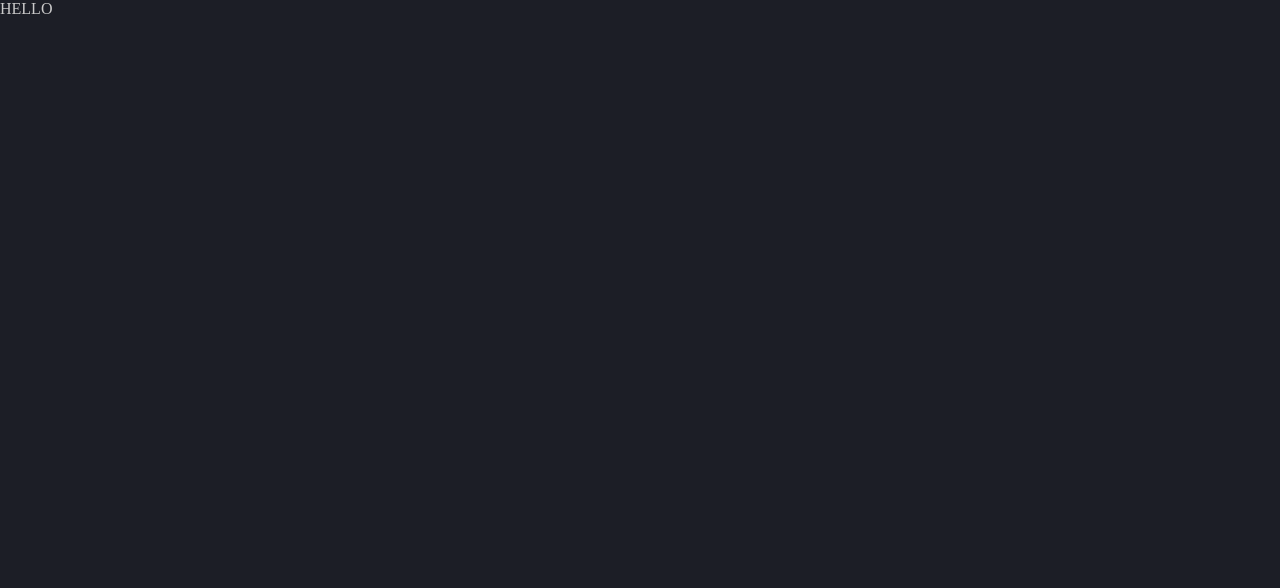
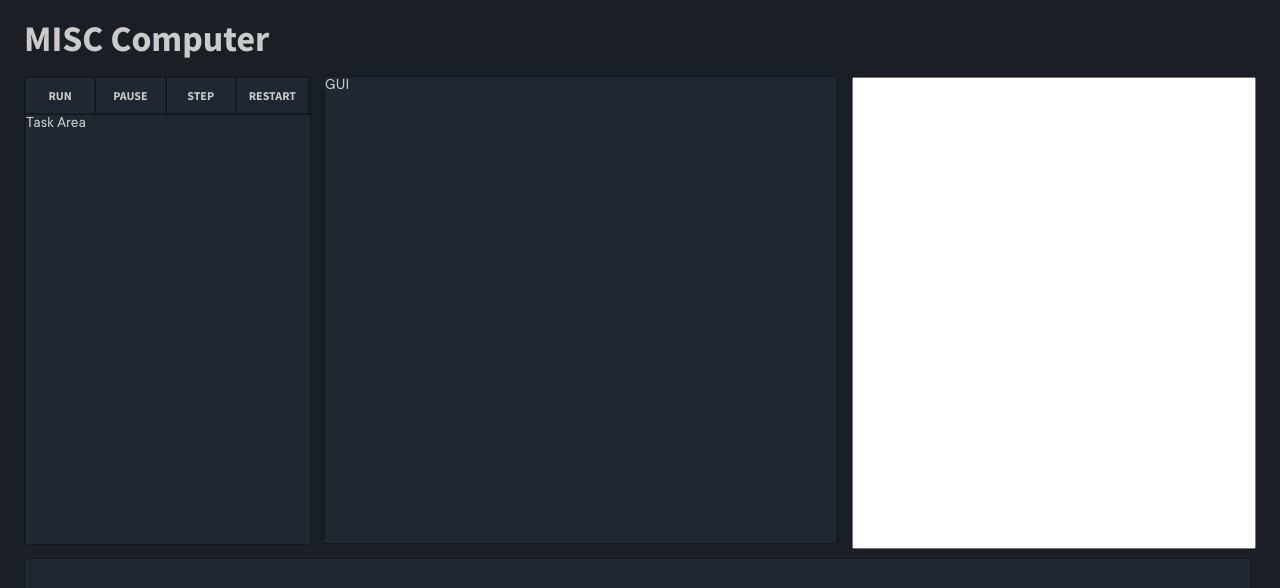
Before and after one commit to josephsurin/base32-computer, a React app: page / in a window 1280 px wide. Shown: the top 588 px of the page. Built offline with nearby package versions, Linux system fonts and the light colour scheme.

Commit message:
basic styling + layout

```diff
--- a/src/components/App.jsx
+++ b/src/components/App.jsx
@@ -1,14 +1,59 @@
 import React, { Component } from 'react'
+
+const MISCComputer = require('../util/misc_computer')
 
 export default class App extends Component {
     constructor(props) {
         super(props)
+        this.state = {
+            code: '',
+            MC: null
+        }
+
+        this.edit_code_text = this.edit_code_text.bind(this)
+        this.run_code = this.run_code.bind(this)
+    }
+
+    edit_code_text(e) {
+        this.setState({ code: e.target.value })
+    }
+
+    run_code() {
+        try {
+            var MC = new MISCComputer(this.state.code)
+            MC.run()
+            alert(MC.get_outputs())
+            alert(MC.get_memory())
+        } catch(e) {
+            alert(e)
+        }
     }
 
     render() {
+        let { code } = this.state
         return (
             <div className="wrapper">
-                HELLO
+                <div className="title">MISC Computer</div>
+                <div className="left-panel">
+                    <div className="control-buttons">
+                        <button onClick={this.run_code}>Run</button>
+                        <button onClick={this.run_code}>Pause</button>
+                        <button onClick={this.run_code}>Step</button>
+                        <button onClick={this.run_code}>Restart</button>
+                    </div>
+                    <div className="task-area">
+                        Task Area
+                    </div>
+                </div>
+                <div className="graphical-area">
+                    GUI
+                </div>
+                <div className="text-area">
+                    <textarea value={code}
+                        onChange={this.edit_code_text} />
+                </div>
+                <div className="status-area">
+                </div>
             </div>
         )
     }
--- a/src/styles/_vars.sass
+++ b/src/styles/_vars.sass
@@ -1,7 +1,10 @@
 $white: #fff
-$dark-grey: #455b64
+$blue-grey: #455b64
 $grey: #2f2f32
+$mid-grey: #404552
+$mid-dark-grey: #2b2e39
 $black: #1c1e26
+$dark-grey: #2d323f
 $light-blue: #7cebff
 $blue: #64c5d6
 $dark-blue: darken($light-blue, 50%)
--- a/src/styles/main.sass
+++ b/src/styles/main.sass
@@ -1,7 +1,78 @@
 @import 'vars'
 
-html, body
+html, body, #app
+  height: 100%
   margin: 0
   padding: 0
   background: $black
   color: $light-grey
+  font-family: 'TT Commons'
+
+h1, h2, h3, h4, h5, h6
+  font-family: 'Source Sans Pro'
+  font-weight: bold
+
+=section
+  background: darken($dark-grey, 5%)
+  border: 1px solid darken($dark-grey, 10%)
+  color: $light-grey
+
+button
+  background: darken($dark-grey, 5%)
+  border: 1px solid darken($dark-grey, 10%)
+  color: $light-grey
+  padding: 8px 12px
+  text-transform: uppercase
+  font-family: 'Source Sans Pro'
+  font-weight: 800
+  font-size: 12px
+  width: 100%
+  &:hover
+    cursor: pointer
+    background: darken($mid-grey, 15%)
+
+.wrapper
+  height: calc(100% - 2 * 24px)
+  width: calc(100% - 9 * 16px)
+  margin: 0 24px
+  display: grid
+  grid-template-columns: 25% 45% 35%
+  grid-template-rows: 8% 62% 30%
+  grid-gap: 16px
+  .title
+    font-family: 'Source Sans Pro'
+    font-weight: bold
+    font-size: 36px
+    margin-top: 16px
+    grid-column: 1 / span 2
+  .left-panel
+    grid-column: 1
+    grid-row: 2
+    display: grid
+    grid-template-rows: 8% 92%
+  .graphical-area
+    grid-column: 2
+    grid-row: 2
+  .text-area
+    grid-column: 3
+    grid-row: 2
+  .status-area
+    grid-column: 1 / span 3
+    grid-row: 3
+
+.left-panel,.task-area,.graphical-area,.text-area,.status-area
+  width: 100%
+  height: 100%
+  +section
+
+.left-panel
+  .control-buttons
+    display: flex
+    flex-wrap: nowrap
+    justify-content: space-between
+
+.text-area
+  textarea
+    width: 100%
+    height: 100%
+    resize: none
```
